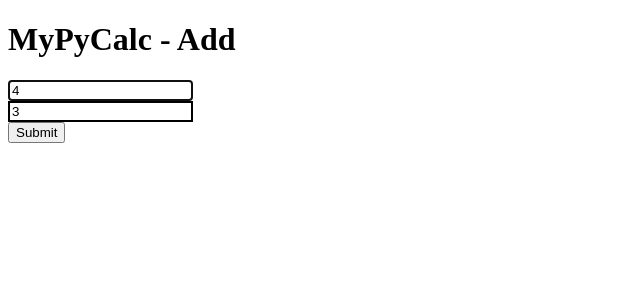
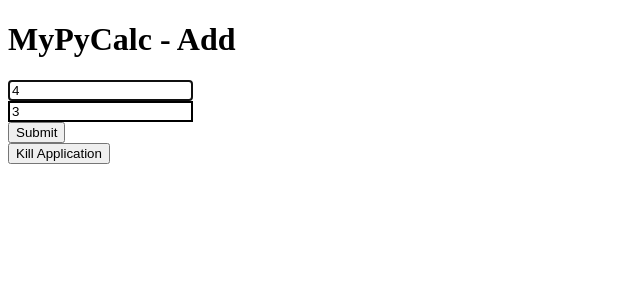
Before and after one commit to aschaber1/mypycalc, a Flask app: page / in a window 1280 px wide. Shown: the top 300 px of the page, without its empty margins (0-640 px from the left). Run offline with Flask 2, Linux system fonts and the light colour scheme.

Commit message:
add killswitch

```diff
--- a/app.py
+++ b/app.py
@@ -1,4 +1,5 @@
 import json
+import sys
 
 from flask import Flask, render_template, request
 
@@ -16,5 +17,9 @@ def post_mypycalc():
     result_str = str(result)
     return render_template('form.html') + result_str, 201
 
+@api.route('/kill', methods=['POST'])
+def post_kill():
+    sys.exit(0)
+
 if __name__ == "__main__":
     api.run(host='0.0.0.0', port=8080)
--- a/templates/form.html
+++ b/templates/form.html
@@ -28,6 +28,9 @@
         <input name="b" type="text" value="{{ request.form['b']|default(3) }}" required type="number" /> <br />
         <button type="submit" value="Submit">Submit</button>
     </form>
+    <form action="/kill" method="POST">
+        <button type="submit" value="Submit">Kill Application</button>
+    </form>
 
 </body>
 
```
